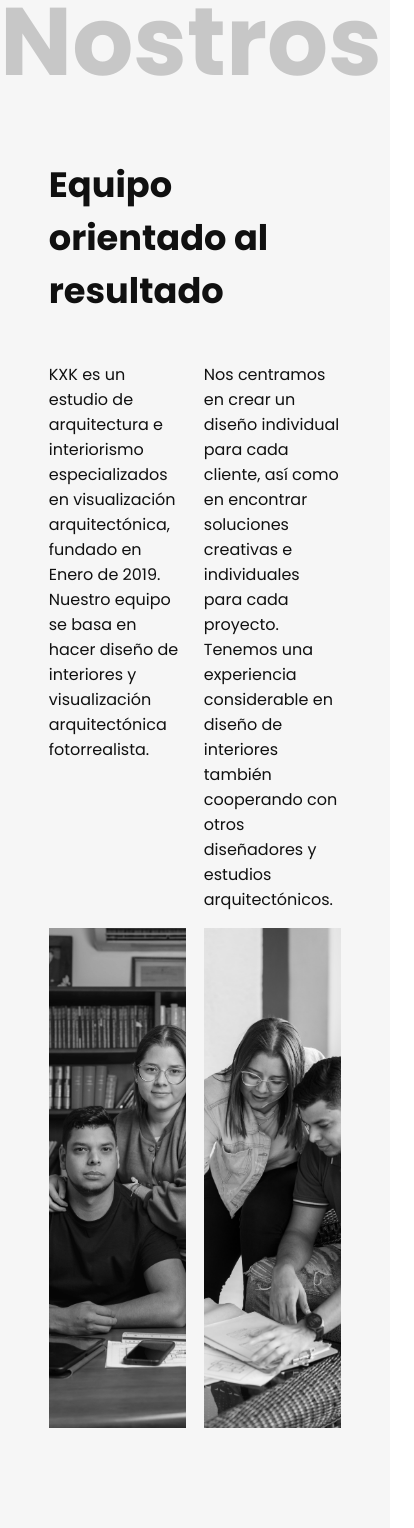
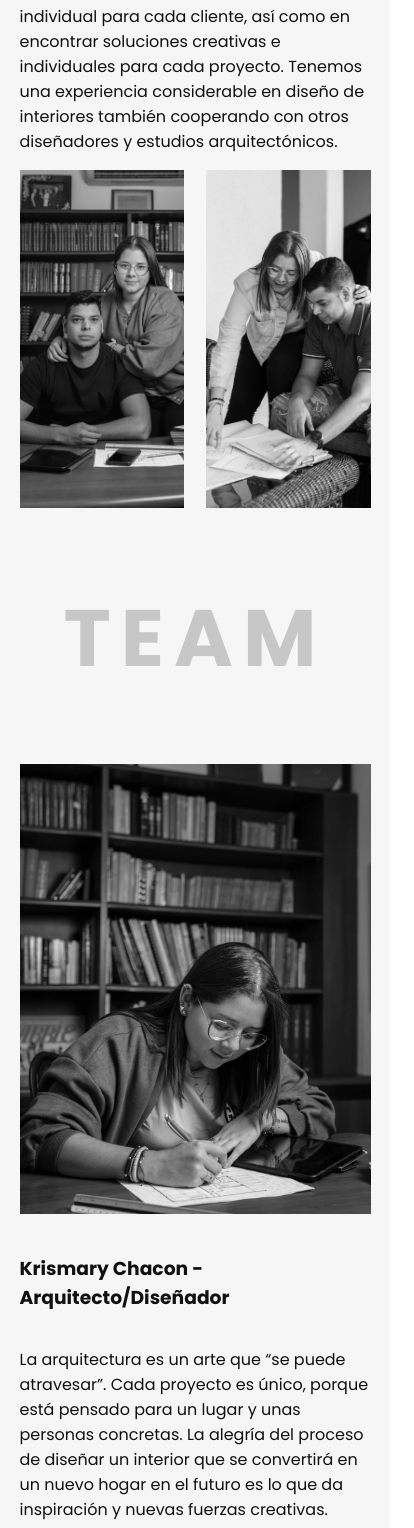
Before and after one commit to DaniCancino/Kxk-Portfolio, a React (Create React App) app: page /about in a window 390 px wide. Shown: the part 421-1949 px from the top of the page, 414 px wide, since content can reach past the window. Built offline with nearby package versions, Linux system fonts and the light colour scheme.

Commit message:
added responsive styles to about screen

```diff
--- a/src/components/About/About.js
+++ b/src/components/About/About.js
@@ -106,7 +106,7 @@ const About = () => {
                   initial='hidden'
                   animate= {controls}
               >
-                  KxKarquitectura está conformado por Walter y Krismary. Nos especializamos en diseños arquitectonicos y de interiorismo, modelado 3D, renderizado y tours virtuales.<br/>
+                  KxKarquitectura está conformado por Walter Kuttel y Krismary Chacón. Nos especializamos en diseños arquitectonicos y de interiorismo, modelado 3D, renderizado y tours virtuales.<br/>
                   Ofrecemos una visión general de la amplia gama de diseños en diferentes tipos de entornos.<br />
                   Nuestro trabajo se caracteriza por la simplicidad, modernidad y elegancia. Siempre de la mano de nuestros clientes.
               </motion.p>
--- a/src/components/BurgerMenu/BurgerMenu.js
+++ b/src/components/BurgerMenu/BurgerMenu.js
@@ -25,10 +25,12 @@ const BurgerMenu = () => {
 
     const handleTrue = () =>{
         dispatch(Dark())
+        handleClose()
     }
 
     const handleFalse = () =>{
         dispatch(Light())
+        handleClose()
     }
 
 
--- a/src/components/ModalImage/Style.css
+++ b/src/components/ModalImage/Style.css
@@ -121,7 +121,7 @@
 
 @media (max-width: 414px) {
   .ModalImage .close-button {
-    margin-right: 40px;
+    margin-right: 20px;
     margin-top: 40px;
   }
   .ModalImage .product-images-slider {
--- a/src/components/ModalImage/Style.scss
+++ b/src/components/ModalImage/Style.scss
@@ -98,7 +98,7 @@
 @media (max-width: 414px){
     .ModalImage{
         .close-button{
-            margin-right: 40px;
+            margin-right: 20px;
             margin-top: 40px;
         }
         .product-images-slider{
--- a/src/screens/AboutScreen/Style.css
+++ b/src/screens/AboutScreen/Style.css
@@ -87,7 +87,7 @@
       -ms-flex-align: start;
           align-items: flex-start;
   width: 75%;
-  height: 500px;
+  height: 70vh;
 }
 
 .AboutScreen .portada-container .portada {
@@ -161,7 +161,7 @@
   -webkit-box-align: start;
       -ms-flex-align: start;
           align-items: flex-start;
-  width: 47%;
+  width: 48%;
   height: 450px;
 }
 
@@ -198,7 +198,7 @@
   -webkit-box-align: start;
       -ms-flex-align: start;
           align-items: flex-start;
-  width: 47%;
+  width: 48%;
   height: 450px;
 }
 
@@ -208,4 +208,127 @@
   -o-object-fit: contain;
      object-fit: contain;
 }
+
+@media (max-width: 1024px) {
+  .AboutScreen .about-container {
+    width: 90%;
+    -webkit-box-align: center;
+        -ms-flex-align: center;
+            align-items: center;
+  }
+  .AboutScreen .portada-container {
+    width: 90%;
+    height: 40vh;
+  }
+  .AboutScreen .team-container {
+    width: 90%;
+  }
+}
+
+@media (max-width: 850px) {
+  .AboutScreen .about-page-title {
+    font-size: 4rem;
+  }
+}
+
+@media (max-width: 420px) {
+  .AboutScreen .about-page-title {
+    font-size: 2.5rem;
+  }
+  .AboutScreen .about-container {
+    width: 90%;
+  }
+  .AboutScreen .about-container .subtitle-page-about {
+    font-size: 1.3rem;
+  }
+  .AboutScreen .about-container .paragraph-container {
+    -webkit-box-orient: vertical;
+    -webkit-box-direction: normal;
+        -ms-flex-direction: column;
+            flex-direction: column;
+    -webkit-box-pack: justify;
+        -ms-flex-pack: justify;
+            justify-content: space-between;
+    -webkit-box-align: center;
+        -ms-flex-align: center;
+            align-items: center;
+  }
+  .AboutScreen .about-container .paragraph-container .about-paragraph {
+    width: 100%;
+  }
+  .AboutScreen .team-container {
+    width: 90%;
+  }
+  .AboutScreen .team-container .krismary-container {
+    -webkit-box-orient: vertical;
+    -webkit-box-direction: normal;
+        -ms-flex-direction: column;
+            flex-direction: column;
+    -webkit-box-pack: start;
+        -ms-flex-pack: start;
+            justify-content: flex-start;
+    -webkit-box-align: center;
+        -ms-flex-align: center;
+            align-items: center;
+    width: 100%;
+  }
+  .AboutScreen .team-container .krismary-container .krismary {
+    width: 100%;
+    -o-object-fit: cover;
+       object-fit: cover;
+  }
+  .AboutScreen .team-container .krismary-container .krismary-about {
+    width: 100%;
+    margin-top: -15%;
+  }
+  .AboutScreen .team-container .walter-contain {
+    -webkit-box-orient: vertical;
+    -webkit-box-direction: reverse;
+        -ms-flex-direction: column-reverse;
+            flex-direction: column-reverse;
+    -webkit-box-pack: start;
+        -ms-flex-pack: start;
+            justify-content: flex-start;
+    -webkit-box-align: center;
+        -ms-flex-align: center;
+            align-items: center;
+    width: 100%;
+    margin: 0;
+  }
+  .AboutScreen .team-container .walter-contain .walter {
+    width: 100%;
+    -o-object-fit: cover;
+       object-fit: cover;
+  }
+  .AboutScreen .team-container .walter-contain .walter-about {
+    width: 100%;
+    margin-top: -15%;
+  }
+}
+
+@media (max-width: 375px) {
+  .AboutScreen .about-page-title {
+    font-size: 1.9rem;
+  }
+  .AboutScreen .about-container .subtitle-page-about {
+    font-size: 1rem;
+    margin-top: 15%;
+  }
+  .AboutScreen .portada-container {
+    -webkit-box-orient: vertical;
+    -webkit-box-direction: normal;
+        -ms-flex-direction: column;
+            flex-direction: column;
+    height: 60vh;
+  }
+  .AboutScreen .portada-container .portada {
+    width: 100%;
+    height: 100%;
+    -o-object-fit: cover;
+       object-fit: cover;
+  }
+  .AboutScreen .portada-container #second {
+    display: none;
+  }
+}
 /*# sourceMappingURL=Style.css.map */
--- a/src/screens/AboutScreen/Style.scss
+++ b/src/screens/AboutScreen/Style.scss
@@ -44,7 +44,7 @@
         justify-content: space-between;
         align-items: flex-start;
         width: 75%;
-        height: 500px;
+        height: 70vh;
         .portada{
             width: 47%;
             height: 100%;
@@ -81,7 +81,7 @@
                 flex-direction: column;
                 justify-content: center;
                 align-items: flex-start;
-                width: 47%;
+                width: 48%;
                 height: 450px;
             }
         }
@@ -98,7 +98,7 @@
                 flex-direction: column;
                 justify-content: center;
                 align-items: flex-start;
-                width: 47%;
+                width: 48%;
                 height: 450px;
             }
             .walter{
@@ -109,3 +109,115 @@
         }
     }
 }
+
+
+
+
+
+
+@media(max-width: 1024px){
+    .AboutScreen{
+        .about-container{
+            width: 90%;
+            align-items: center;
+        }
+        .portada-container{
+            width: 90%;
+            height: 40vh;
+        }
+        .team-container{
+            width: 90%;
+        }
+    }
+}
+
+
+@media(max-width: 850px){
+    .AboutScreen{
+        .about-page-title{
+            font-size: 4rem;
+        }
+    }
+}
+
+
+@media(max-width:420px){
+    .AboutScreen{
+        .about-page-title{
+            font-size: 2.5rem;
+        }
+        .about-container{
+            width: 90%;
+            .subtitle-page-about{
+                font-size: 1.3rem;
+            }
+            .paragraph-container{
+                flex-direction: column;
+                justify-content: space-between;
+                align-items: center;
+                .about-paragraph{
+                    width: 100%;
+                }
+            }
+        }
+        .team-container{
+            width: 90%;
+            .krismary-container{
+                flex-direction: column;
+                justify-content: flex-start;
+                align-items: center;
+                width: 100%;
+                 .krismary{
+                     width: 100%;
+                     object-fit: cover;
+                 }
+                 .krismary-about{
+                     width: 100%;
+                     margin-top: -15%;
+                 }
+            }
+            .walter-contain{
+                flex-direction: column-reverse;
+                justify-content: flex-start;
+                align-items: center;
+                width: 100%;
+                margin: 0;
+                .walter{
+                    width: 100%;
+                    object-fit: cover;
+                }
+                .walter-about{
+                    width: 100%;
+                    margin-top: -15%;
+                }
+            }
+        }
+    }
+}
+
+
+@media(max-width:375px){
+    .AboutScreen{
+        .about-page-title{
+            font-size: 1.9rem;
+        }
+        .about-container{
+            .subtitle-page-about{
+                font-size: 1rem;
+                margin-top: 15%;
+            }
+        }
+        .portada-container{
+            flex-direction: column;
+            height: 60vh;
+            .portada{
+                width: 100%;
+                height: 100%;
+                object-fit: cover;
+            }
+            #second{
+                display: none
+            }
+        }
+    }
+}
--- a/src/screens/AboutScreen/index.js
+++ b/src/screens/AboutScreen/index.js
@@ -25,7 +25,7 @@ const AboutScreen = () => {
       </div>
       <div className='portada-container'>
           <img src={firstPhoto} alt='portada team' className='portada' />
-          <img src={secondPhoto} alt='portada team' className='portada' />
+          <img src={secondPhoto} alt='portada team' className='portada' id='second'/>
       </div>
       <div className='team-container'>
         <h2 className='team-title'>TEAM</h2>
```
Also changed, not shown: 1 other file (tests, documents, lock files or other folders).
